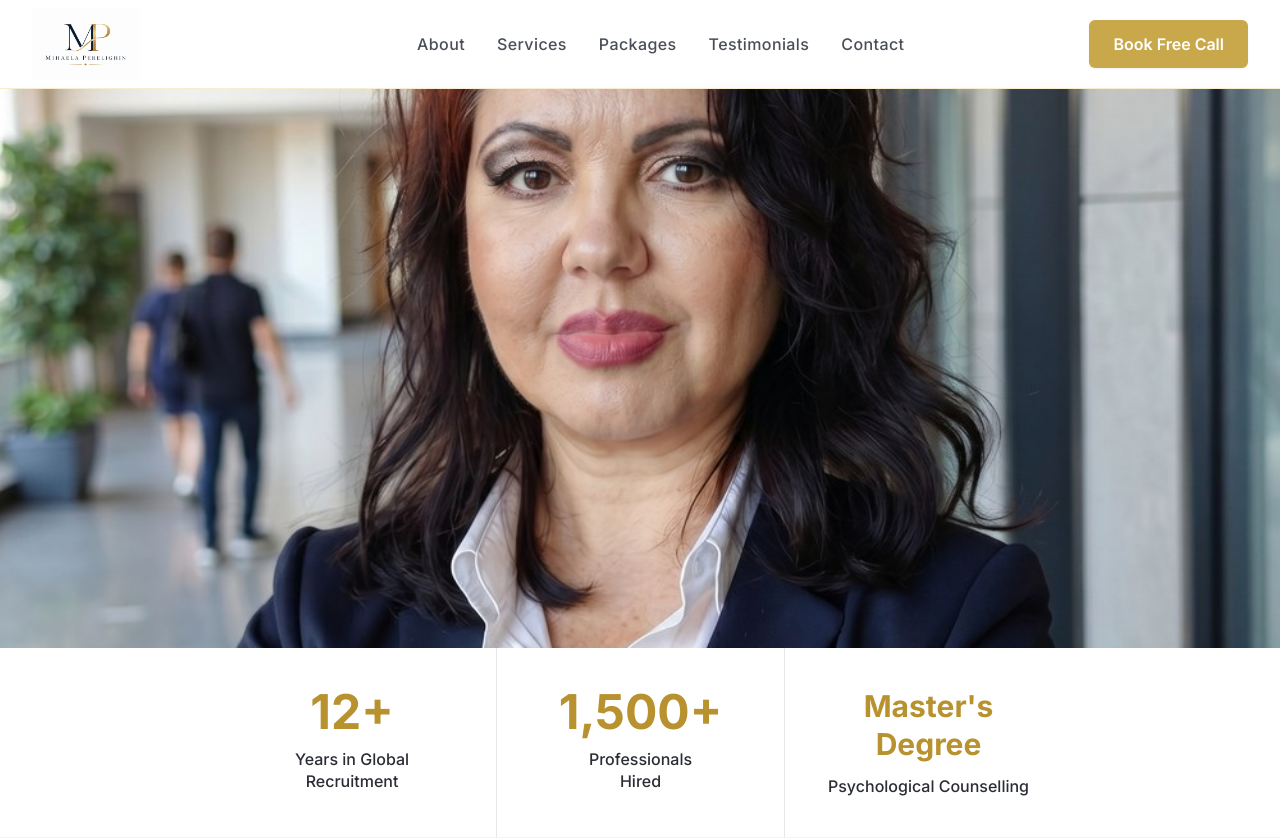
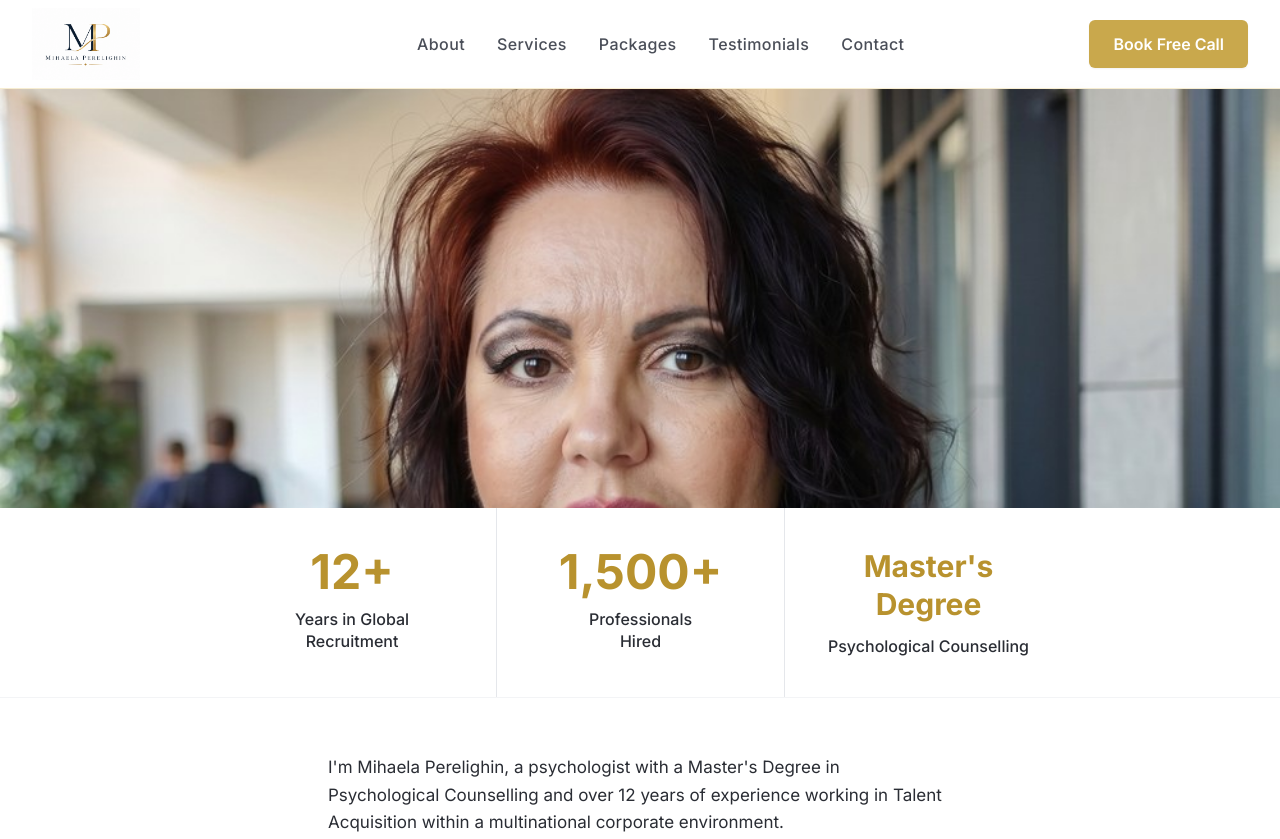
Before and after one commit to tmkannanrajesh-web/mihaela-coach, a Next.js app: page / in a window 1280 px wide. Shown: the top 839 px of the page. Built offline with nearby package versions, Linux system fonts and the light colour scheme.

Commit message:
About page: fix photo position to show head and shoulders

```diff
--- a/app/page.tsx
+++ b/app/page.tsx
@@ -44,13 +44,13 @@ export default function AboutPage() {
 
         {/* Full-width photo */}
         <section className="w-full">
-          <div className="relative w-full" style={{ height: "560px" }}>
+          <div className="relative w-full" style={{ height: "420px" }}>
             <Image
               src="/images/mihaela-about.jpg"
               alt="Mihaela Perelighin"
               fill
               priority
-              className="object-cover object-center"
+              className="object-cover" style={{ objectFit: "cover", objectPosition: "center 20%" }}
             />
           </div>
         </section>
```
